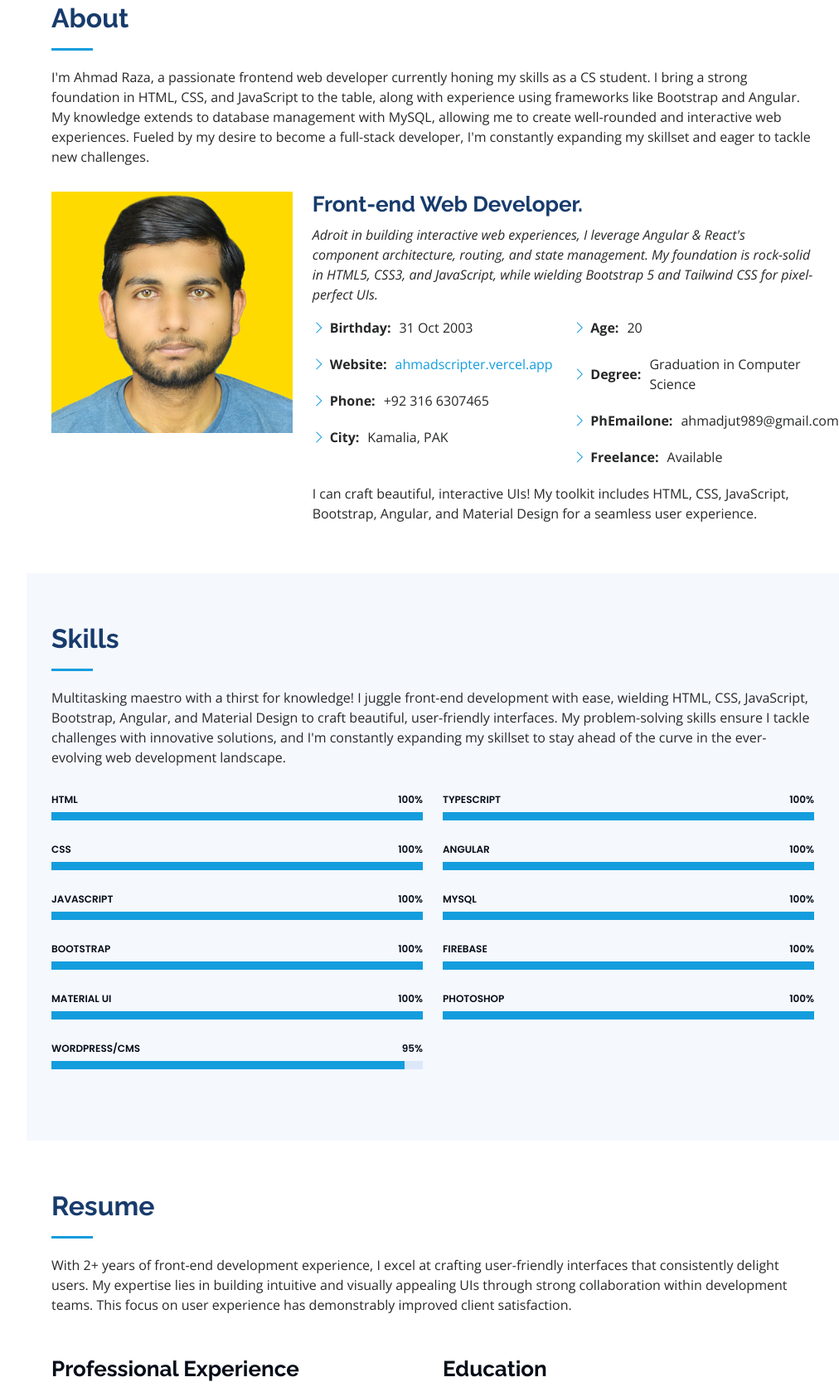
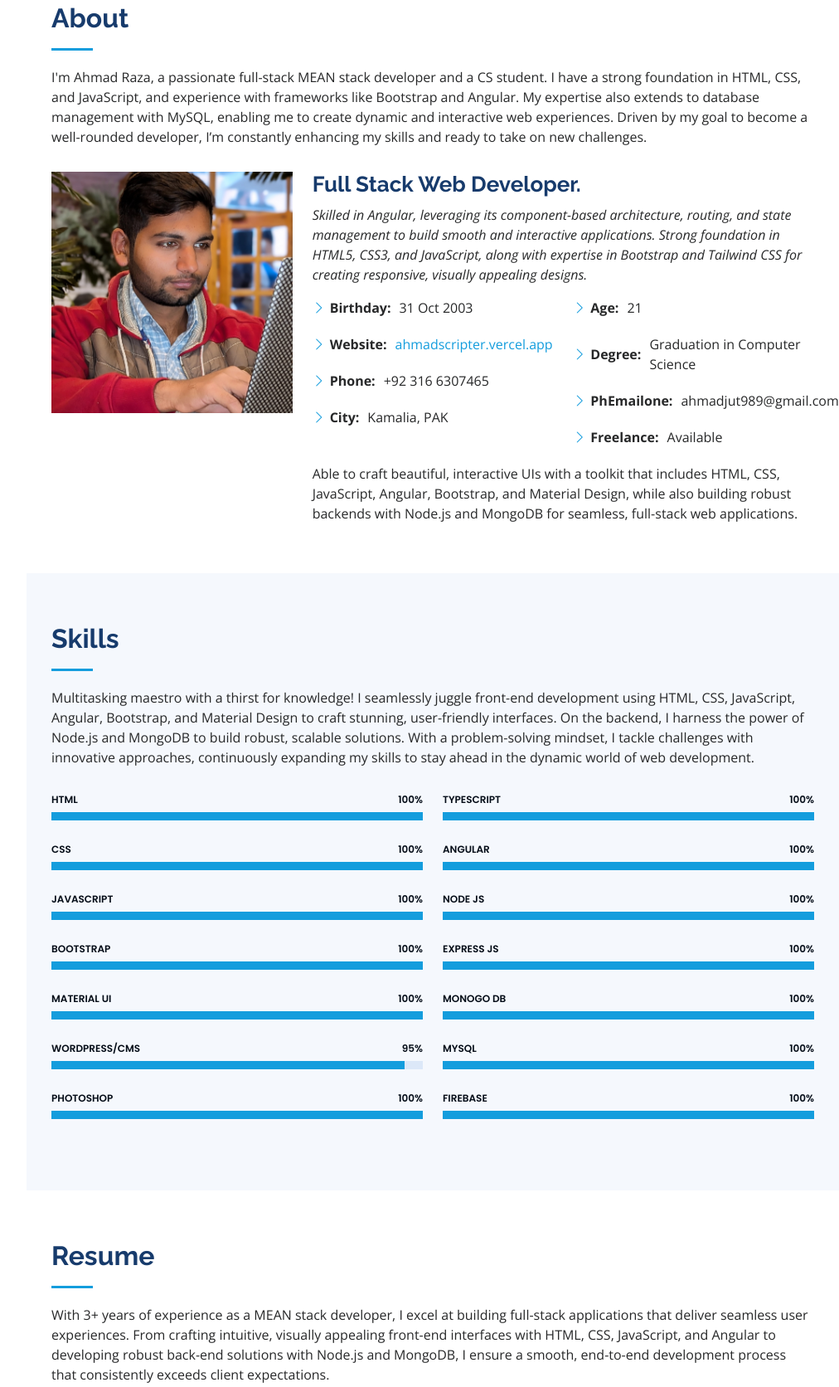
Before and after one commit to AhmadScripter/myPortfolio, a plain HTML site: page index.html in a window 1280 px wide. Shown: the part 857-2529 px from the top of the page at 83% size, without its empty margins (268-1280 px from the left). Drawn offline with nearby package versions, Linux system fonts and the light colour scheme.

Commit message:
skill enhancement

```diff
--- a/index.html
+++ b/index.html
@@ -56,13 +56,13 @@
     <div class="d-flex flex-column">
 
       <div class="profile">
-        <img src="assets/img/profile-img.png" alt="" class="img-fluid rounded-circle">
+        <img src="assets/img/profileImg.jpg" alt="" class="img-fluid rounded-circle">
         <h1 class="text-light"><a href="index.html">Ahmad Raza</a></h1>
         <div class="social-links mt-3 text-center">
           <a href="https://www.facebook.com/profile.php?id=100026230843787&mibextid=ZbWKwL" class="facebook"
             target="_blank"><i class="bx bxl-facebook"></i></a>
-            <a href="https://wa.me/+923166307465" class="whatsapp" target="_blank"><i class="bx bxl-whatsapp"></i></a>
-            <a href="https://github.com/AhmadScripter" class="github" target="_blank"><i class="bx bxl-github"></i></a>
+          <a href="https://wa.me/+923166307465" class="whatsapp" target="_blank"><i class="bx bxl-whatsapp"></i></a>
+          <a href="https://github.com/AhmadScripter" class="github" target="_blank"><i class="bx bxl-github"></i></a>
           <a href="https://www.linkedin.com/in/ahmad-raza-%F0%9F%8C%90-front-end-web-developer-2a5066248?utm_source=share&utm_campaign=share_via&utm_content=profile&utm_medium=android_app"
             class="linkedin" target="_blank"><i class="bx bxl-linkedin"></i></a>
         </div>
@@ -86,7 +86,7 @@
   <section id="hero" class="d-flex flex-column justify-content-center align-items-center">
     <div class="hero-container" data-aos="fade-in">
       <h1>Ahmad Raza</h1>
-      <p>I'm <span class="typed" data-typed-items="Designer, Web Developer, Freelancer"></span></p>
+      <p>I'm <span class="typed" data-typed-items="Full Stack Developer, Designer, Freelancer"></span></p>
     </div>
   </section><!-- End Hero -->
 
@@ -98,37 +98,40 @@
 
         <div class="section-title">
           <h2>About</h2>
-          <p>I'm Ahmad Raza, a passionate frontend web developer currently honing my skills as a CS student. I bring a
-            strong foundation in HTML, CSS, and JavaScript to the table, along with experience using frameworks like
-            Bootstrap and Angular. My knowledge extends to database management with MySQL, allowing me to create
-            well-rounded and interactive web experiences. Fueled by my desire to become a full-stack developer, I'm
-            constantly expanding my skillset and eager to tackle new challenges.</p>
+          <p>I'm Ahmad Raza, a passionate full-stack MEAN stack developer and a CS student. I have a strong foundation
+            in HTML, CSS, and JavaScript, and experience with frameworks like Bootstrap and Angular. My expertise also
+            extends to database management with MySQL, enabling me to create dynamic and interactive web experiences.
+            Driven by my goal to become a well-rounded developer, I’m constantly enhancing my skills and ready to take
+            on new challenges.
+          </p>
         </div>
 
         <div class="row">
           <div class="col-lg-4" data-aos="fade-right">
-            <img src="assets/img/profile-img.png" class="img-fluid" alt="">
+            <img src="assets/img/profileImg.jpg" class="img-fluid" alt="">
           </div>
           <div class="col-lg-8 pt-4 pt-lg-0 content" data-aos="fade-left">
-            <h3>Front-end Web Developer.</h3>
+            <h3>Full Stack Web Developer.</h3>
             <p class="fst-italic">
-              Adroit in building interactive web experiences, I leverage Angular & React's component architecture,
-              routing, and state management. My foundation is rock-solid in HTML5, CSS3, and JavaScript, while wielding
-              Bootstrap 5 and Tailwind CSS for pixel-perfect UIs.
+              Skilled in Angular, leveraging its component-based architecture, routing, and state management to build
+              smooth and interactive applications. Strong foundation in HTML5, CSS3, and JavaScript, along with
+              expertise in Bootstrap and Tailwind CSS for creating responsive, visually appealing designs.
             </p>
             <div class="row">
               <div class="col-lg-6">
                 <ul>
                   <li><i class="bi bi-chevron-right"></i> <strong>Birthday:</strong> <span>31 Oct 2003</span></li>
-                  <li><i class="bi bi-chevron-right"></i> <strong>Website:</strong> <span><a href="https://ahmadscripter.vercel.app/">ahmadscripter.vercel.app</a></span></li>
+                  <li><i class="bi bi-chevron-right"></i> <strong>Website:</strong> <span><a
+                        href="https://ahmadscripter.vercel.app/">ahmadscripter.vercel.app</a></span></li>
                   <li><i class="bi bi-chevron-right"></i> <strong>Phone:</strong> <span>+92 316 6307465</span></li>
                   <li><i class="bi bi-chevron-right"></i> <strong>City:</strong> <span>Kamalia, PAK</span></li>
                 </ul>
               </div>
               <div class="col-lg-6">
                 <ul>
-                  <li><i class="bi bi-chevron-right"></i> <strong>Age:</strong> <span>20</span></li>
-                  <li><i class="bi bi-chevron-right"></i> <strong>Degree:</strong> <span>Graduation in Computer Science</span></li>
+                  <li><i class="bi bi-chevron-right"></i> <strong>Age:</strong> <span>21</span></li>
+                  <li><i class="bi bi-chevron-right"></i> <strong>Degree:</strong> <span>Graduation in Computer
+                      Science</span></li>
                   <li><i class="bi bi-chevron-right"></i> <strong>PhEmailone:</strong>
                     <span>ahmadjut989@gmail.com</span>
                   </li>
@@ -137,8 +140,9 @@
               </div>
             </div>
             <p>
-              I can craft beautiful, interactive UIs! My toolkit includes HTML, CSS, JavaScript, Bootstrap, Angular, and
-              Material Design for a seamless user experience.
+              Able to craft beautiful, interactive UIs with a toolkit that includes HTML, CSS, JavaScript, Angular,
+              Bootstrap, and Material Design, while also building robust backends with Node.js and MongoDB for seamless,
+              full-stack web applications.
             </p>
           </div>
         </div>
@@ -153,10 +157,11 @@
 
         <div class="section-title">
           <h2>Skills</h2>
-          <p>Multitasking maestro with a thirst for knowledge! I juggle front-end development with ease, wielding HTML,
-            CSS, JavaScript, Bootstrap, Angular, and Material Design to craft beautiful, user-friendly interfaces. My
-            problem-solving skills ensure I tackle challenges with innovative solutions, and I'm constantly expanding my
-            skillset to stay ahead of the curve in the ever-evolving web development landscape. </p>
+          <p>Multitasking maestro with a thirst for knowledge! I seamlessly juggle front-end development using HTML,
+            CSS, JavaScript, Angular, Bootstrap, and Material Design to craft stunning, user-friendly interfaces. On the
+            backend, I harness the power of Node.js and MongoDB to build robust, scalable solutions. With a
+            problem-solving mindset, I tackle challenges with innovative approaches, continuously expanding my skills to
+            stay ahead in the dynamic world of web development.</p>
         </div>
 
         <div class="row skills-content">
@@ -207,6 +212,13 @@
                 </div>
               </div>
             </div>
+            <div class="progress">
+              <span class="skill">Photoshop <i class="val">100%</i></span>
+              <div class="progress-bar-wrap">
+                <div class="progress-bar" role="progressbar" aria-valuenow="100" aria-valuemin="0" aria-valuemax="100">
+                </div>
+              </div>
+            </div>
           </div>
 
           <div class="col-lg-6" data-aos="fade-up" data-aos-delay="100">
@@ -219,6 +231,27 @@
             </div>
             <div class="progress">
               <span class="skill">Angular <i class="val">100%</i></span>
+              <div class="progress-bar-wrap">
+                <div class="progress-bar" role="progressbar" aria-valuenow="100" aria-valuemin="0" aria-valuemax="100">
+                </div>
+              </div>
+            </div>
+            <div class="progress">
+              <span class="skill">Node JS <i class="val">100%</i></span>
+              <div class="progress-bar-wrap">
+                <div class="progress-bar" role="progressbar" aria-valuenow="100" aria-valuemin="0" aria-valuemax="100">
+                </div>
+              </div>
+            </div>
+            <div class="progress">
+              <span class="skill">Express JS <i class="val">100%</i></span>
+              <div class="progress-bar-wrap">
+                <div class="progress-bar" role="progressbar" aria-valuenow="100" aria-valuemin="0" aria-valuemax="100">
+                </div>
+              </div>
+            </div>
+            <div class="progress">
+              <span class="skill">Monogo Db <i class="val">100%</i></span>
               <div class="progress-bar-wrap">
                 <div class="progress-bar" role="progressbar" aria-valuenow="100" aria-valuemin="0" aria-valuemax="100">
                 </div>
@@ -238,14 +271,6 @@
                 </div>
               </div>
             </div>
-
-            <div class="progress">
-              <span class="skill">Photoshop <i class="val">100%</i></span>
-              <div class="progress-bar-wrap">
-                <div class="progress-bar" role="progressbar" aria-valuenow="100" aria-valuemin="0" aria-valuemax="100">
-                </div>
-              </div>
-            </div>
           </div>
 
         </div>
@@ -259,10 +284,11 @@
 
         <div class="section-title">
           <h2>Resume</h2>
-          <p>With 2+ years of front-end development experience, I excel at crafting user-friendly interfaces that
-            consistently delight users. My expertise lies in building intuitive and visually appealing UIs through
-            strong collaboration within development teams. This focus on user experience has demonstrably improved
-            client satisfaction.</p>
+          <p>With 3+ years of experience as a MEAN stack developer, I excel at building full-stack applications that
+            deliver seamless user experiences. From crafting intuitive, visually appealing front-end interfaces with
+            HTML, CSS, JavaScript, and Angular to developing robust back-end solutions with Node.js and MongoDB, I
+            ensure a smooth, end-to-end development process that consistently exceeds client expectations.
+          </p>
         </div>
 
         <div class="row">
@@ -270,10 +296,10 @@
           <div class="col-lg-6" data-aos="fade-up">
             <h3 class="resume-title">Professional Experience</h3>
             <div class="resume-item">
-              <h4>Front-end Web Developer</h4>
-              <h5>2022 - Present</h5>
+              <h4>Full Stack Web Developer</h4>
+              <h5>2021 - Present</h5>
               <ul>
-                <li>Development skills lead to a 30% boost in website performance and user satisfaction.</li>
+                <li>Development skills lead to a 40% boost in website performance and user satisfaction.</li>
                 <li>Agile practices transform projects, brewing a potion of timely delivery and efficient workflows.
                 </li>
                 <li> Translating client needs into user-centric interfaces that drive results - bridging the gap for
@@ -283,7 +309,7 @@
             </div>
             <div class="resume-item">
               <h4>Graphic designer</h4>
-              <h5>2021 - 2022</h5>
+              <h5>2020 - 2022</h5>
               <ul>
                 <li>Conjured eye-catching logos, brochures, infographics, presentations, and ads that cast a spell on
                   target audiences.</li>
@@ -298,7 +324,8 @@
               <h4>Bachelor of Computer Science</h4>
               <h5>2021 - Present</h5>
               <p><em>University of Agriculture,Fasialabad (UAF)</em></p>
-              <p>Currently, I'm immersed in the world of computer science at <i>University of Agriculture Fasialabad</i>, constantly expanding my
+              <p>Currently, I'm immersed in the world of computer science at <i>University of Agriculture
+                  Fasialabad</i>, constantly expanding my
                 knowledge base with cutting-edge technologies. My dedication to academic excellence is reflected in my
                 strong academic standing, consistently achieving an impressive 80% average. This combination of passion
                 for learning and academic achievement fuels my drive to become a well-rounded computer scientist.
@@ -340,7 +367,8 @@
               <div class="portfolio-links">
                 <a href="assets/img/portfolio/bakeryWeb.png" data-gallery="portfolioGallery" class="portfolio-lightbox"
                   title="Bakery Website created with HTML, CSS and Bootstrap"><i class="bx bx-plus"></i></a>
-                <a href="https://bakeryweb-omega.vercel.app/" title="More Details" target="_blank"><i class="bx bx-link"></i></a>
+                <a href="https://bakeryweb-omega.vercel.app/" title="More Details" target="_blank"><i
+                    class="bx bx-link"></i></a>
               </div>
             </div>
           </div>
@@ -349,8 +377,10 @@
               <img src="assets/img/portfolio/travelWebsite.png" class="img-fluid" alt="">
               <div class="portfolio-links">
                 <a href="assets/img/portfolio/travelWebsite.png" data-gallery="portfolioGallery"
-                  class="portfolio-lightbox" title="Travel Website created with HTML, CSS and Bootstrap"><i class="bx bx-plus"></i></a>
-                <a href="https://travelweb-nine.vercel.app/" title="More Details" target="_blank"><i class="bx bx-link"></i></a>
+                  class="portfolio-lightbox" title="Travel Website created with HTML, CSS and Bootstrap"><i
+                    class="bx bx-plus"></i></a>
+                <a href="https://travelweb-nine.vercel.app/" title="More Details" target="_blank"><i
+                    class="bx bx-link"></i></a>
               </div>
             </div>
           </div>
@@ -360,8 +390,10 @@
               <img src="assets/img/portfolio/countDownTimer.png" class="img-fluid" alt="">
               <div class="portfolio-links">
                 <a href="assets/img/portfolio/countDownTimer.png" data-gallery="portfolioGallery"
-                  class="portfolio-lightbox" title="ContDownTimer created  with JavaScript"><i class="bx bx-plus"></i></a>
-                <a href="https://countdowntimer-delta.vercel.app/" title="More Details" target="_blank"><i class="bx bx-link"></i></a>
+                  class="portfolio-lightbox" title="ContDownTimer created  with JavaScript"><i
+                    class="bx bx-plus"></i></a>
+                <a href="https://countdowntimer-delta.vercel.app/" title="More Details" target="_blank"><i
+                    class="bx bx-link"></i></a>
               </div>
             </div>
           </div>
@@ -370,8 +402,10 @@
               <img src="assets/img/portfolio/shoppingCart.png" class="img-fluid" alt="">
               <div class="portfolio-links">
                 <a href="assets/img/portfolio/shoppingCart.png" data-gallery="portfolioGallery"
-                  class="portfolio-lightbox" title="shoppingCart created with HTML, CSS and JavaScript"><i class="bx bx-plus"></i></a>
-                <a href="https://shoppingcartjs.vercel.app/" title="More Details" target="_blank"><i class="bx bx-link"></i></a>
+                  class="portfolio-lightbox" title="shoppingCart created with HTML, CSS and JavaScript"><i
+                    class="bx bx-plus"></i></a>
+                <a href="https://shoppingcartjs.vercel.app/" title="More Details" target="_blank"><i
+                    class="bx bx-link"></i></a>
               </div>
             </div>
           </div>
@@ -379,9 +413,10 @@
             <div class="portfolio-wrap">
               <img src="assets/img/portfolio/calender.png" class="img-fluid" alt="">
               <div class="portfolio-links">
-                <a href="assets/img/portfolio/calender.png" data-gallery="portfolioGallery"
-                  class="portfolio-lightbox" title="Calender created with HTML, CSS and JavaScript"><i class="bx bx-plus"></i></a>
-                <a href="https://calenderjs.vercel.app/" title="More Details" target="_blank"><i class="bx bx-link"></i></a>
+                <a href="assets/img/portfolio/calender.png" data-gallery="portfolioGallery" class="portfolio-lightbox"
+                  title="Calender created with HTML, CSS and JavaScript"><i class="bx bx-plus"></i></a>
+                <a href="https://calenderjs.vercel.app/" title="More Details" target="_blank"><i
+                    class="bx bx-link"></i></a>
               </div>
             </div>
           </div>
@@ -390,8 +425,11 @@
               <img src="assets/img/portfolio/quoteOfTheDay.png" class="img-fluid" alt="">
               <div class="portfolio-links">
                 <a href="assets/img/portfolio/quoteOfTheDay.png" data-gallery="portfolioGallery"
-                  class="portfolio-lightbox" title="Quote Website created with HTML, CSS and JavaScript which fetch quotes from an API"><i class="bx bx-plus"></i></a>
-                <a href="https://quotesfromapi.vercel.app/" title="More Details" target="_blank"><i class="bx bx-link"></i></a>
+                  class="portfolio-lightbox"
+                  title="Quote Website created with HTML, CSS and JavaScript which fetch quotes from an API"><i
+                    class="bx bx-plus"></i></a>
+                <a href="https://quotesfromapi.vercel.app/" title="More Details" target="_blank"><i
+                    class="bx bx-link"></i></a>
               </div>
             </div>
           </div>
@@ -400,9 +438,11 @@
             <div class="portfolio-wrap">
               <img src="assets/img/portfolio/quizWeb.png" class="img-fluid" alt="">
               <div class="portfolio-links">
-                <a href="assets/img/portfolio/quizWeb.png" data-gallery="portfolioGallery"
-                  class="portfolio-lightbox" title="Quiz website where first the user signs in then gives the quiz and finally the system displays the user's result. Please visit the website to check process."><i class="bx bx-plus"></i></a>
-                <a href="https://quizwebangular.vercel.app/" title="More Details" target="_blank"><i class="bx bx-link"></i></a>
+                <a href="assets/img/portfolio/quizWeb.png" data-gallery="portfolioGallery" class="portfolio-lightbox"
+                  title="Quiz website where first the user signs in then gives the quiz and finally the system displays the user's result. Please visit the website to check process."><i
+                    class="bx bx-plus"></i></a>
+                <a href="https://quizwebangular.vercel.app/" title="More Details" target="_blank"><i
+                    class="bx bx-link"></i></a>
               </div>
             </div>
           </div>
@@ -410,9 +450,10 @@
             <div class="portfolio-wrap">
               <img src="assets/img/portfolio/todoApp.png" class="img-fluid" alt="">
               <div class="portfolio-links">
-                <a href="assets/img/portfolio/todoApp.png" data-gallery="portfolioGallery"
-                  class="portfolio-lightbox" title="Todo tasks website is created with Angular."><i class="bx bx-plus"></i></a>
-                <a href="https://todotasksweb.vercel.app/" title="More Details" target="_blank"><i class="bx bx-link"></i></a>
+                <a href="assets/img/portfolio/todoApp.png" data-gallery="portfolioGallery" class="portfolio-lightbox"
+                  title="Todo tasks website is created with Angular."><i class="bx bx-plus"></i></a>
+                <a href="https://todotasksweb.vercel.app/" title="More Details" target="_blank"><i
+                    class="bx bx-link"></i></a>
               </div>
             </div>
           </div>
```
Also changed, not shown: assets/img/profile-img.png (deleted), assets/img/profileImg.jpg (added).
